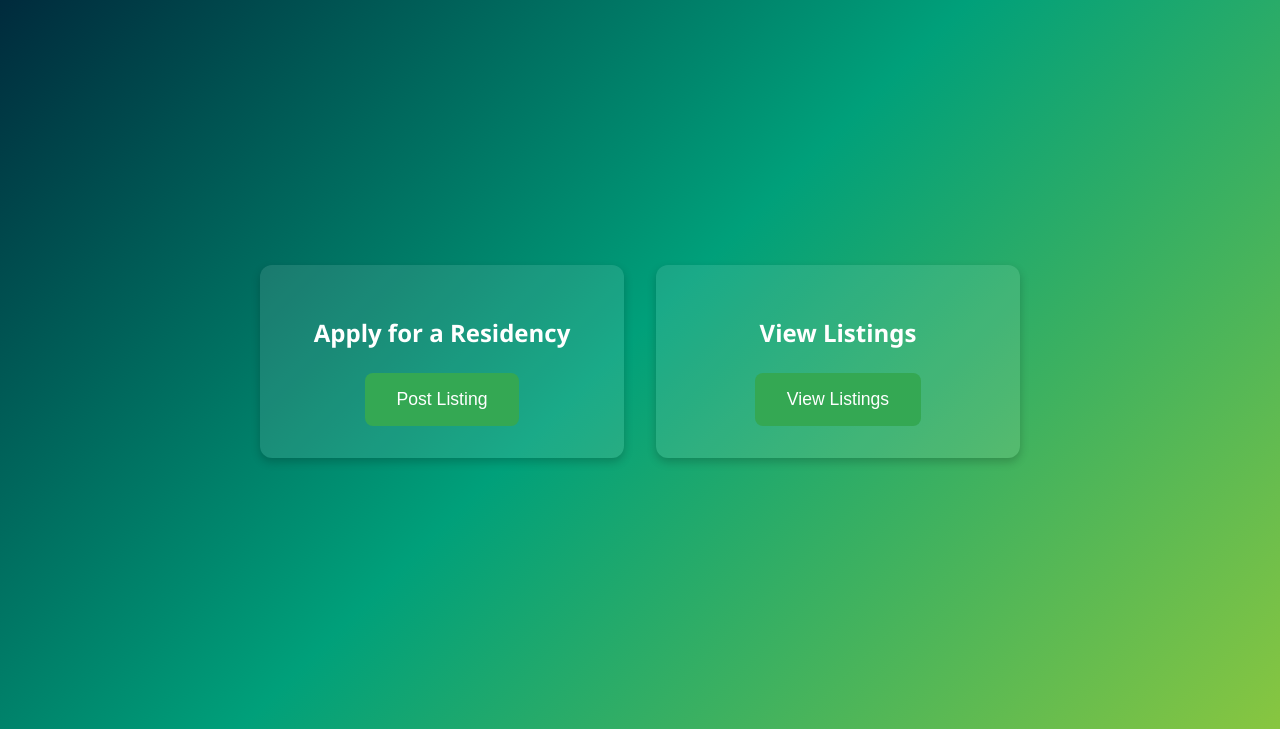
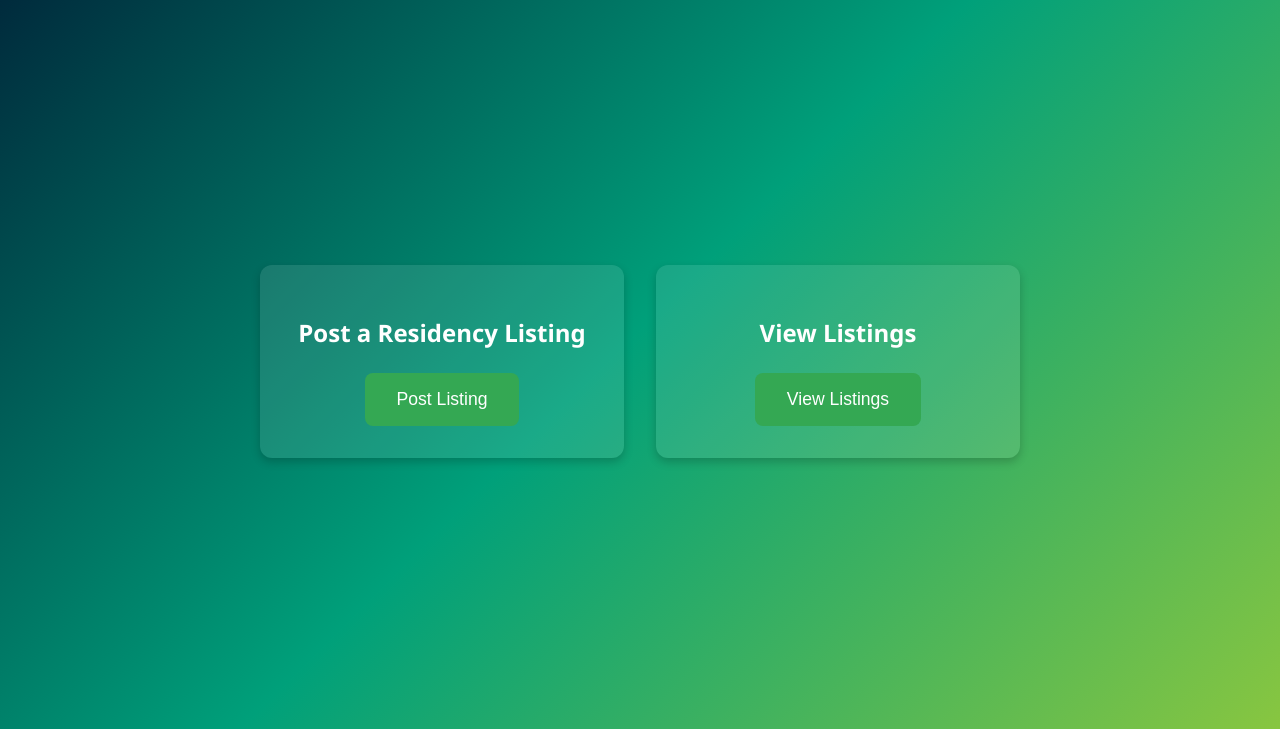
Before and after one commit to AndyCao555/ResidencyWebApp-fix, a website: page CompanyDashboard.html in a window 1280 px wide. Shown: the part 71-800 px from the top of the page. Drawn offline with Linux system fonts and the light colour scheme.

Commit message:
Changed text on company dashboard

```diff
--- a/CompanyDashboard.html
+++ b/CompanyDashboard.html
@@ -15,7 +15,7 @@
 
     <main class="dashboard-container">
         <section class="dashboard-section">
-            <h2>Apply for a Residency</h2>
+            <h2>Post a Residency Listing</h2>
             <button onclick="window.location.href='PostListing.html'">Post Listing</button>
         </section>
 
```
